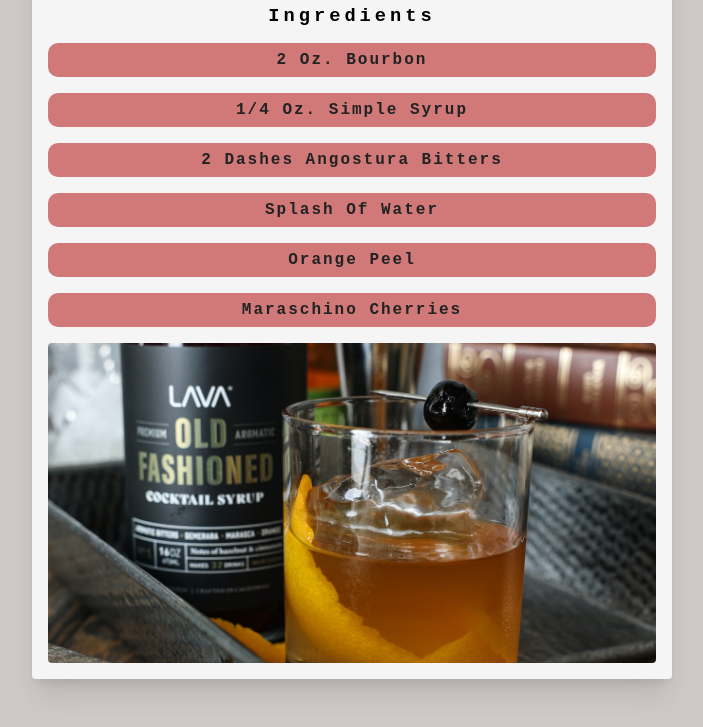
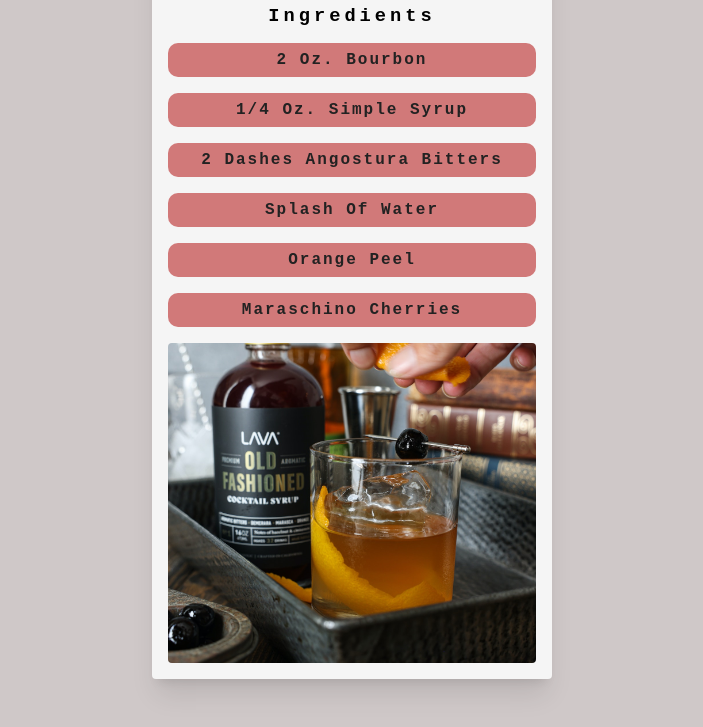
Before and after one commit to gfunk77/First-Vue-Project, a plain HTML site: page index.html in a window 1280 px wide. Shown: the part 137-864 px from the top of the page, without its empty margins (288-991 px from the left). Drawn offline with nearby package versions, Linux system fonts and the light colour scheme.

Commit message:
update styles

```diff
--- a/styles.css
+++ b/styles.css
@@ -16,7 +16,7 @@ article {
   margin: 3rem auto;
   padding: 1rem;
   width: 90vw;
-  max-width: 40rem;
+  max-width: 25rem;
   max-height: 60rem;
   border-radius: 4px;
   box-shadow: 0 20px 25px -5px rgb(0 0 0 / 0.1),
```
